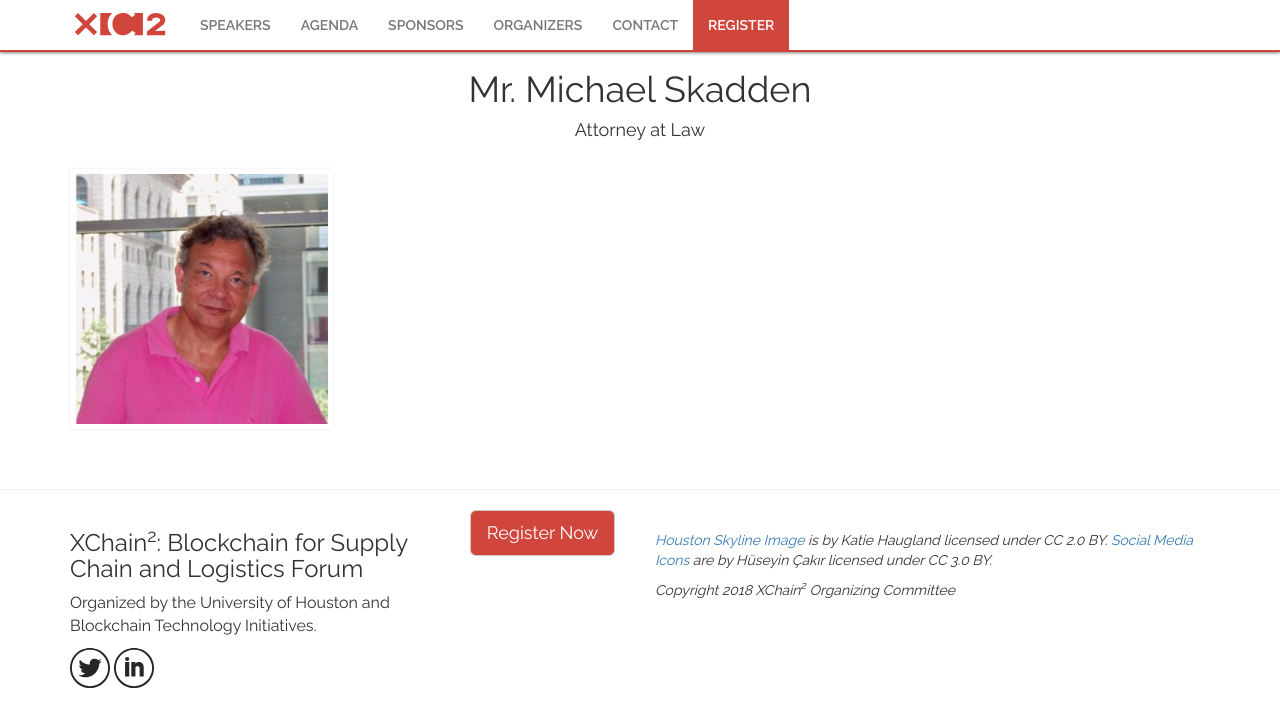
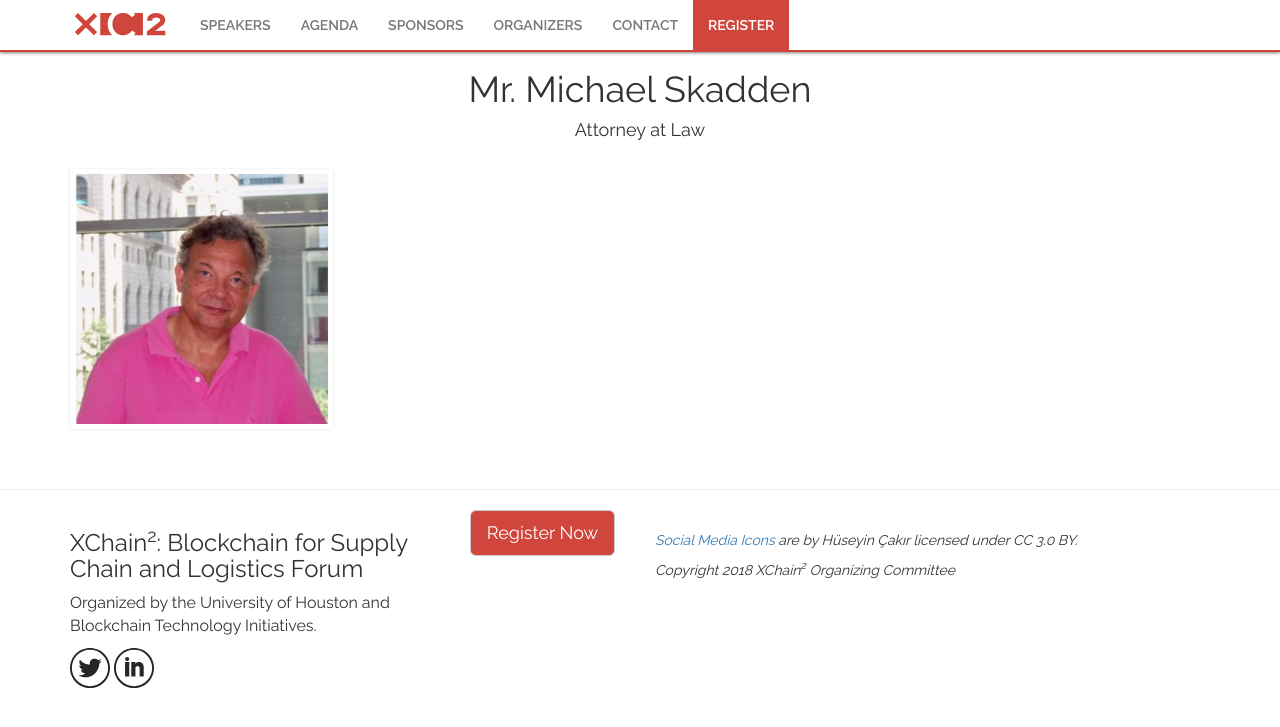
Before and after one commit to gnawalishyam/jekyll, a Jekyll site: the page built from _posts/2018-01-11-Michael-Skadden.md, in a window 1280 px wide. Shown: the top 727 px of the page. Built offline with Jekyll 4.4.1, drawn with Linux system fonts in a browser that asks for light colours; some web fonts are replaced.

Commit message:
Remove Houston Skyline Image credit
<a href="https://www.flickr.com/photos/76771463@N02/8313033950/">Houston Skyline Image</a> is by Katie Haugland licensed under CC 2.0 BY.

```diff
--- a/_layouts/default.html
+++ b/_layouts/default.html
@@ -109,7 +109,7 @@
 				<div class="col-lg-6 col-md-5 col-sm-12 col-xs-12">
 					<h3></h3>
 					<div class="attribution">
-						<p><a href="https://www.flickr.com/photos/76771463@N02/8313033950/">Houston Skyline Image</a> is by Katie Haugland licensed under CC 2.0 BY. <a href="https://www.iconfinder.com/iconsets/social-media-circle-flat-1">Social Media Icons</a> are by Hüseyin Çakır licensed under CC 3.0 BY.</p>
+						<p><a href="https://www.iconfinder.com/iconsets/social-media-circle-flat-1">Social Media Icons</a> are by Hüseyin Çakır licensed under CC 3.0 BY.</p>
 						<p>Copyright 2018 XChain<sup>2</sup> Organizing Committee</p>
 						</ul>
 					</div>
```
